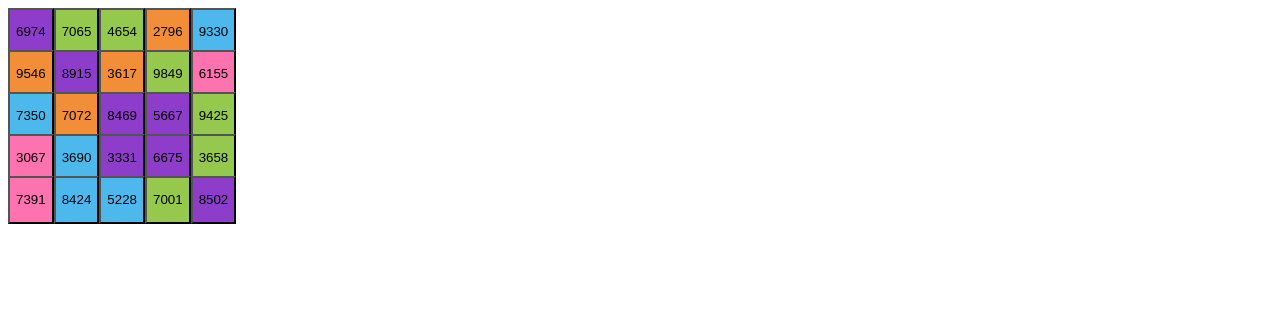
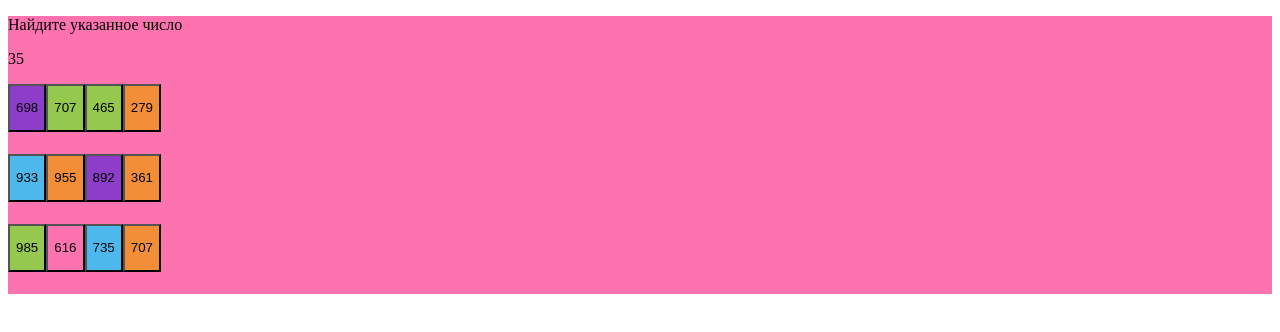
Before and after one commit to AlexeyMikhienkov/Game, a Next.js app: page / in a window 1280 px wide. Shown: the top 332 px of the page. Built offline with nearby package versions, Linux system fonts and the light colour scheme.

Commit message:
feat: реализована обертка gameWrapper и добавлен рендер Grid в компоненте game

```diff
--- a/components/block/block.js
+++ b/components/block/block.js
@@ -16,15 +16,14 @@ function Block({className, withFinger, onAction, blockText, blockColor, animatio
         <button
             className={`block ${className ?? ""} ${animation? `block_${animation}` : ""}`}
             onClick={onAction} style={{backgroundColor: blockColor}}>
-            <p className={`block__number `}
-            >{blockText}</p>
+            <p className={`block__number `}>{blockText}</p>
             {finger}
         </button>
     )
 }
 
 Block.propTypes = {
-    className: PropTypes.String,
+    className: PropTypes.any,
     withFinger: PropTypes.bool,
     onAction: PropTypes.func,
     blockText: PropTypes.number,
--- a/components/block/block.scss
+++ b/components/block/block.scss
@@ -26,21 +26,25 @@
   &_size-1 {
     font-size: 50px;
     width: 152px;
+    height: 90%;
   }
 
   &_size-2 {
     font-size: 35px;
     width: 111.5px;
+  //  height: 80%;
   }
 
   &_size-3 {
     font-size: 26px;
     width: 111.5px;
+  //  height: 80%;
   }
 
   &_size-4 {
     font-size: 18px;
     width: 87.3px;
+ //   height: 80%;
   }
 
   &:hover {
--- a/components/game-wrapper/gameWrapper.js
+++ b/components/game-wrapper/gameWrapper.js
@@ -0,0 +1,17 @@
+import Game from "../game/game";
+import React from "react";
+import {colors, seed} from "../../constants/constants";
+import RNG from "../../utils/rng";
+//TODO: добавить уровень, передавать его в Game
+// как только в game новый уровень, в game генерируется новый grid
+
+export default function GameWrapper({className}) {
+    let level = 3;
+    level = Math.min(Math.max(level, 0), 8);
+
+    return (
+        <div className={className ?? ""}>
+            <Game className={"game-wrapper__game"} lvl={level} />
+        </div>
+        )
+}
--- a/components/game-wrapper/gameWrapper.scss
+++ b/components/game-wrapper/gameWrapper.scss
@@ -1,17 +1,43 @@
+body {
+  background-color: #f7f5fa;
+}
+
+@mixin size($width, $height) {
+  width: $width;
+  height: $height;
+}
+
 .game-wrapper {
+  display: flex;
+  justify-content: center;
+  align-items: center;
+
+  position: relative;
+  margin: 0 auto;
+  top: 100px;
+
+  width: 718px;
+  height: 573px;
+  background-color: #ffffff;
 
   &__main {
 
     &_result {
-      width: 632px;
-      height: 528px;
+      @include size(632px, 528px);
     }
   }
 
   &__counter {
-    width: 632px;
-    height: 528px;
+    @include size(632px, 528px);
   }
 
+  &__game {
+    margin: 0 auto;
+
+    @include size(632px, 528px);
+  }
 
 }
+
+//TODO: вынести параметры width и height в переменные (или миксин)
+// где записать body?
--- /dev/null
+++ b/components/game/game.js
@@ -0,0 +1,35 @@
+import Grid from "../grid/grid";
+import React, {useState, useEffect} from "react";
+import {colors, levels, seed} from "../../constants/constants";
+import {description} from "../../constants/copyright";
+import {createRandomGrid} from "../../utils/createRandomGrid";
+import RNG from "../../utils/rng";
+
+export default function Game({className, lvl}) {
+    const [data, setData] = useState(generateLevelData(lvl));
+
+    useEffect(() =>
+        setData(generateLevelData(lvl)), [lvl]
+    );
+
+    return (
+        <div className={`game ${className ?? ""}`} style={{backgroundColor: colors[data.color]}}>
+            <div className={"game__task"}>
+                <p className={"game__task-description"}>{description}</p>
+                <p className={"game__task-value"}>35</p>
+            </div>
+            <Grid className={"game__grid"} grid={data.grid} size={data.size} onAction={() => console.log("Click")}/>
+        </div>
+    )
+}
+
+function generateLevelData(lvl) {
+    const rng = new RNG(seed);
+    const colorIndex = rng.nextRange(0, colors.length);
+
+    return {
+        size: levels[lvl].size,
+        color: colorIndex,
+        grid: createRandomGrid(levels[lvl])
+    }
+}
--- /dev/null
+++ b/components/game/game.scss
@@ -0,0 +1,9 @@
+.game {
+  background-color: #4db8ec;
+
+  &__grid {
+    position: relative;
+    top: 230px;
+    margin: 0 auto;
+  }
+}
--- a/components/grid/grid.js
+++ b/components/grid/grid.js
@@ -4,7 +4,8 @@ import Block from "../block/block";
 
 function Grid({className, grid, size, onAction}) {
     const field = grid.map((arr, index)=>{
-        const columns = arr.map(({number, color, animation, finger, colIndex})=>{
+        const columns = arr.map(({number, color, animation, finger}, colIndex)=>{
+            console.log(colIndex);
             return (
                 <Block className={`grid__block block_size-${size}`} key={colIndex} withFinger={finger}
                        onAction={onAction} blockText={number} blockColor={color} animation={animation} />
@@ -24,7 +25,7 @@ function Grid({className, grid, size, onAction}) {
     )
 }
 
-Grid.PropTypes = {
+Grid.propTypes = {
     className: PropTypes.string,
     grid: PropTypes.array,
     size: PropTypes.number,
--- a/constants/copyright.js
+++ b/constants/copyright.js
@@ -35,3 +35,5 @@ export const header = {
 };
 
 export const buttonText = "ДАЛЕЕ";
+
+export const description = "Найдите указанное число";
--- a/pages/index.js
+++ b/pages/index.js
@@ -12,6 +12,8 @@ import Grid from "../components/grid/grid";
 import {settings} from "../constants/constants";
 import {levels} from "../constants/constants";
 import {createRandomGrid} from "../utils/createRandomGrid";
+import Game from "../components/game/game";
+import GameWrapper from "../components/game-wrapper/gameWrapper";
 
 
 const statistics = {
@@ -76,12 +78,18 @@ export default function Home() {
 
 
     return <Grid className={"game__grid"} grid={grid} size={size} onAction={() => console.log("Click")}/>
-     */
 
-    const level = 9;
+
+    let level = 4;
+    level = Math.min(Math.max(level, 1), 9);
+
     const size = levels[level - 1].size;
     const grid = createRandomGrid(levels[level - 1]);
     console.log(grid);
 
     return <Grid className={"game__grid"} grid={grid} size={size} onAction={() => console.log("Click")}/>
+
+     */
+
+    return <GameWrapper className={"game-wrapper"} />
 }
--- a/styles/components.scss
+++ b/styles/components.scss
@@ -5,3 +5,4 @@
 @import "../components/counter/counter";
 @import "../components/grid/grid";
 @import "../components/block/block";
+@import "../components/game/game";
```
